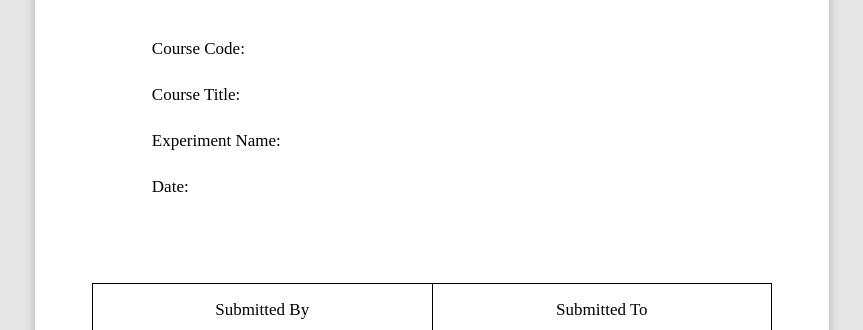
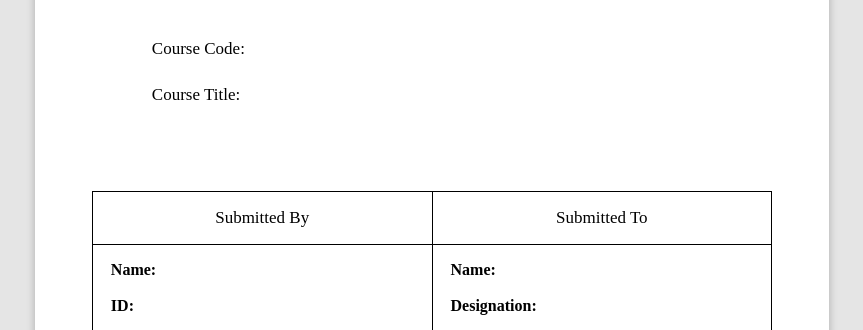
Before and after one commit to oddnaeem/varendra, a plain HTML site: page lab.html in a window 1280 px wide. Shown: the part 424-754 px from the top of the page, without its empty margins (208-1071 px from the left). Drawn offline with Linux system fonts and the light colour scheme.

Commit message:
Update lab.html

```diff
--- a/lab.html
+++ b/lab.html
@@ -299,14 +299,6 @@
       <span class="label">Course Title:</span>
       <span class="fill" contenteditable="true" data-key="courseTitle"></span>
     </div>
-    <div class="field-line">
-      <span class="label">Experiment Name:</span>
-      <span class="fill" contenteditable="true" data-key="experimentName"></span>
-    </div>
-    <div class="field-line">
-      <span class="label">Date:</span>
-      <span class="fill" contenteditable="true" data-key="expDate"></span>
-    </div>
   </div>
 
   <!-- TABLE -->
```
